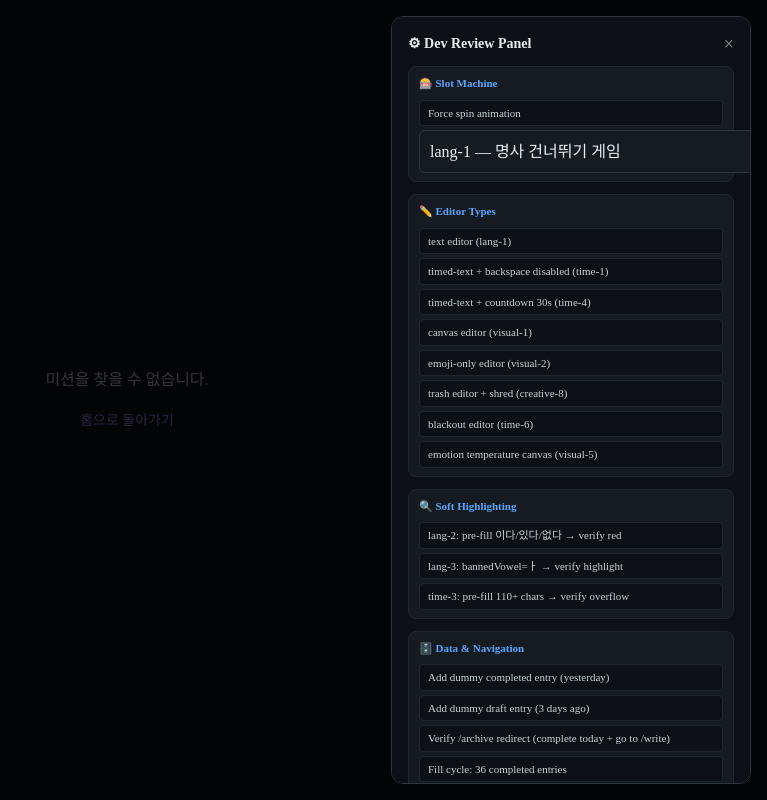
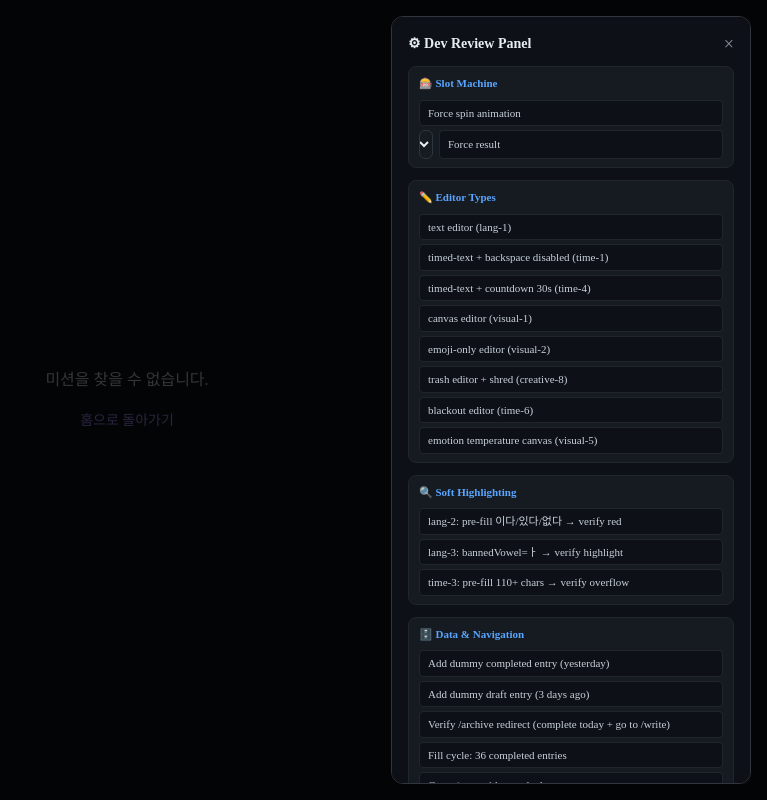
Before and after one commit to KINGJNU-sakayume/Diaryroulette, a React (Vite) app: page /#/write in a window 1280 px wide. Both pictures are taken after a click on the button "⚙ Review Mode". Shown: the whole page, without its empty margins (513-1280 px from the left). Built offline with nearby package versions, Linux system fonts and the light colour scheme.

Commit message:
Fix oversized mission select dropdown in Slot Machine section
Add maxWidth: 160 and minWidth: 0 to the select element to prevent it
from expanding to fill the full panel width after global layout changes.

https://claude.ai/code/session_018Yk8ZFWN22HpfbiAQZMDMa

```diff
--- a/src/components/DevReviewPanel/DevReviewPanel.tsx
+++ b/src/components/DevReviewPanel/DevReviewPanel.tsx
@@ -288,12 +288,16 @@ export default function DevReviewPanel() {
                   onChange={(e) => setSelectedMissionId(e.target.value)}
                   style={{
                     flex: 1,
+                    minWidth: 0,
+                    maxWidth: 160,
                     background: '#161b22',
                     border: '1px solid #30363d',
                     color: '#e6edf3',
                     borderRadius: 6,
                     padding: '4px 6px',
                     fontSize: 11,
+                    overflow: 'hidden',
+                    textOverflow: 'ellipsis',
                   }}
                 >
                   {missions.map((m) => (
```
